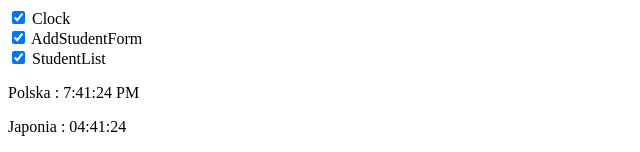
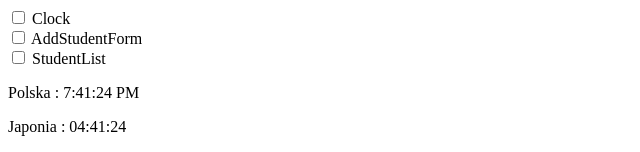
Before and after one commit to fedderli/Webowe_React_TypeScript_Aplikacja_2_BellBuddy, a React (Vite) app: page / in a window 1280 px wide. Shown: the top 152 px of the page, without its empty margins (0-640 px from the left). Built offline with nearby package versions, Linux system fonts and the light colour scheme.

Commit message:
small fix

```diff
--- a/src/App.tsx
+++ b/src/App.tsx
@@ -33,9 +33,9 @@ function App() {
 
     return (
     <>
-        <input type="checkbox" checked={showClock} onChange={() => setShowClock(!showClock)} /> Clock<br />
-        <input type="checkbox" checked={showAddForm} onChange={() => setShowAddForm(!showAddForm)} /> AddStudentForm<br />
-        <input type="checkbox" checked={showStudentList} onChange={() => setShowStudentList(!showStudentList)} /> StudentList<br />
+        <input type="checkbox" onChange={() => setShowClock(!showClock)} /> Clock<br />
+        <input type="checkbox" onChange={() => setShowAddForm(!showAddForm)} /> AddStudentForm<br />
+        <input type="checkbox" onChange={() => setShowStudentList(!showStudentList)} /> StudentList<br />
 
         {showClock && <Clock/>}
         {showAddForm && <AddStudentForm sendString={getStudents}/> }
```
